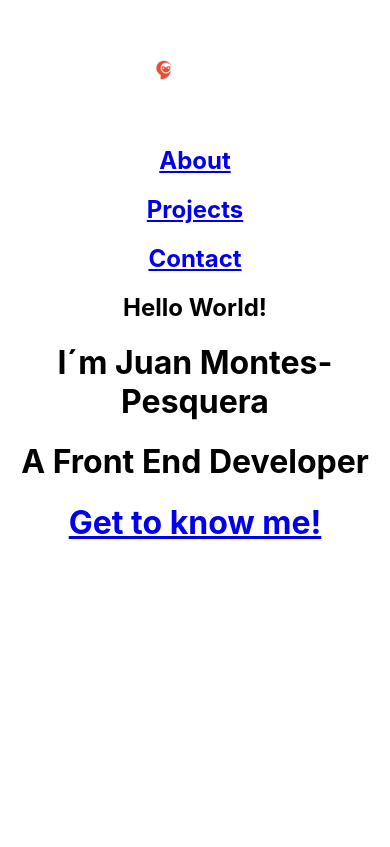
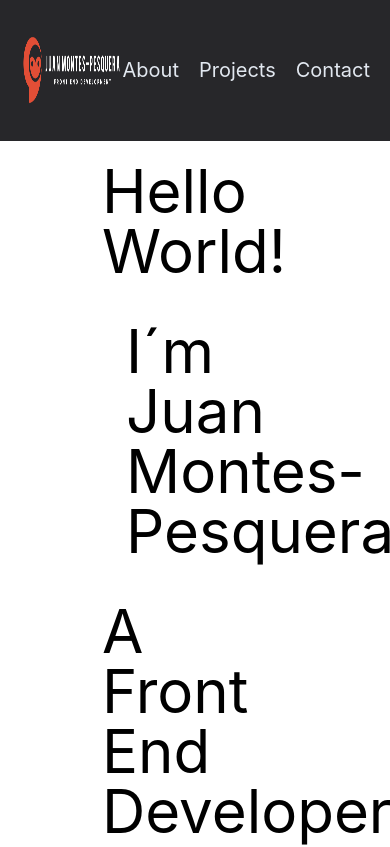
Before and after one commit to JCMP92/MY-PORTFOLIO, a React (Create React App) app: page / in a window 390 px wide. Shown: the top 847 px of the page. Built offline with nearby package versions, Linux system fonts and the light colour scheme.

Commit message:
changing to a mobile first aproach

```diff
--- a/package.json
+++ b/package.json
@@ -36,5 +36,10 @@
       "last 1 firefox version",
       "last 1 safari version"
     ]
+  },
+  "devDependencies": {
+    "autoprefixer": "^10.4.8",
+    "postcss": "^8.4.16",
+    "tailwindcss": "^3.1.8"
   }
 }
--- /dev/null
+++ b/postcss.config.js
@@ -0,0 +1,6 @@
+module.exports = {
+  plugins: {
+    tailwindcss: {},
+    autoprefixer: {},
+  },
+}
--- a/src/Components/Navbar.js
+++ b/src/Components/Navbar.js
@@ -1,23 +1,24 @@
 import { Link } from 'react-router-dom';
-import logo from '../Img/Juan Montes-Pesquera-B.png';
+import logo from '../Img/juan-logo.png';
+
 function Navbar() {
   return (
-    <div>
-      <div>
-        <h2>
+    <div className="flex justify-between bg-zinc-800 h-1/6 px-5">
+      <div className="flex items-center hover:scale-105">
+        <div>
           <Link to="/">
-            <img src={logo} alt="logo-juan" height="100px" />
+            <img src={logo} alt="logo-juan" className="h-28" />
           </Link>
-        </h2>
+        </div>
       </div>
-      <div>
-        <h2>
+      <div className="flex justify-between items-center space-x-5 text-xl">
+        <h2 className="text-slate-200 hover:scale-110">
           <Link to="/about">About</Link>
         </h2>
-        <h2>
+        <h2 className="text-slate-200 hover:scale-110">
           <Link to="/projects">Projects</Link>
         </h2>
-        <h2>
+        <h2 className="text-slate-200 hover:scale-110">
           <Link to="/contact">Contact</Link>
         </h2>
       </div>
--- a/src/Pages/Home.js
+++ b/src/Pages/Home.js
@@ -2,13 +2,15 @@ import { Link } from 'react-router-dom';
 
 function Home() {
   return (
-    <div>
-      <h2>Hello World!</h2>
-      <h1>I´m Juan Montes-Pesquera</h1>
-      <h1>A Front End Developer</h1>
-      <h1>
-        <Link to="/about">Get to know me!</Link>
-      </h1>
+    <div className="flex flex-col justify-evenly items-center h-5/6 px-10 py-5 text-6xl">
+      <div className="w-3/5 space-y-10">
+        <h1 className="text-left">Hello World!</h1>
+        <h1 className="text-left ml-6">I´m Juan Montes-Pesquera</h1>
+        <h1 className="text-left">A Front End Developer</h1>
+        <h1 className="animate-bounce text-orange-600 ">
+          <Link to="/about">Get to know me!</Link>
+        </h1>
+      </div>
     </div>
   );
 }
--- a/src/index.css
+++ b/src/index.css
@@ -1,3 +1,14 @@
+@tailwind base;
+@tailwind components;
+@tailwind utilities;
+
+html,
+body,
+#root,
+.App {
+  height: 100%;
+  width: 100%;
+}
 body {
   margin: 0;
   font-family: -apple-system, BlinkMacSystemFont, 'Segoe UI', 'Roboto', 'Oxygen',
--- /dev/null
+++ b/tailwind.config.js
@@ -0,0 +1,19 @@
+/** @type {import('tailwindcss').Config} */
+
+module.exports = {
+  content: ['./src/Components/Navbar.js', './src/Pages/Home.js'],
+  theme: {
+    screens: {
+      sm: '576px',
+      // => @media (min-width: 576px) { ... }
+
+      md: '960px',
+      // => @media (min-width: 960px) { ... }
+
+      lg: '1440px',
+      // => @media (min-width: 1440px) { ... }
+    },
+    extend: {},
+  },
+  plugins: [],
+};
```
Also changed, not shown: src/Img/juan-logo.png (added), 1 other file (tests, documents, lock files or other folders).
